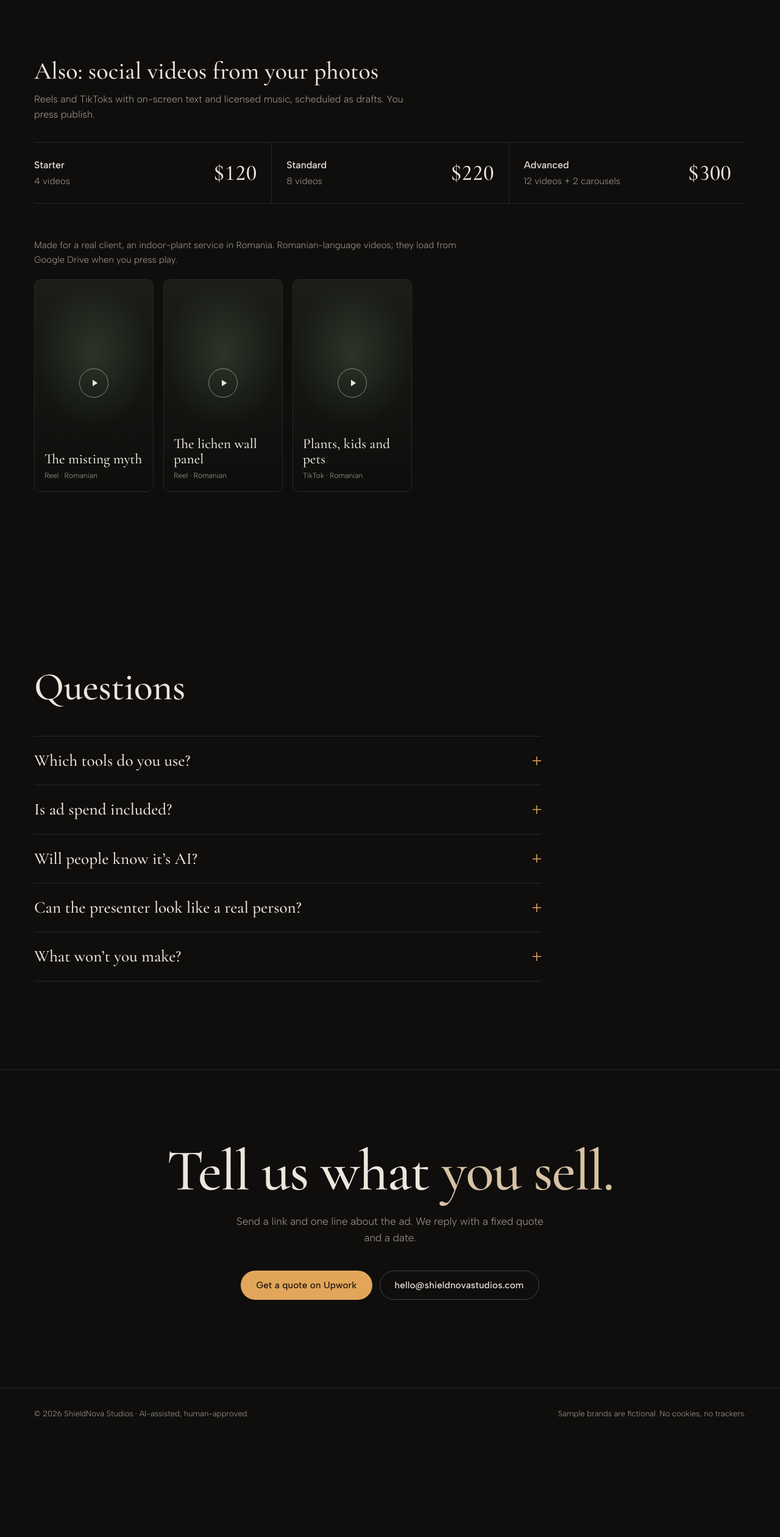
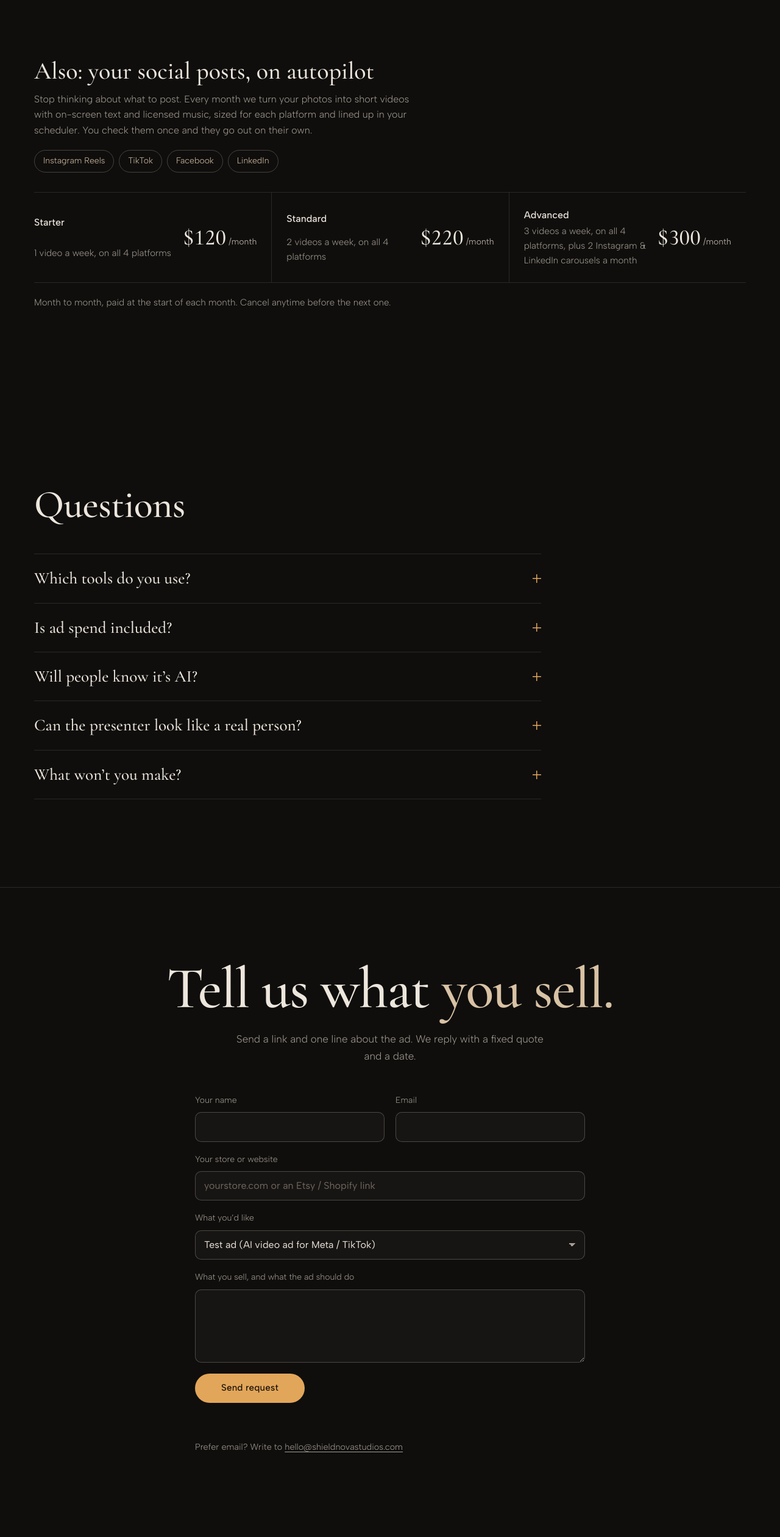
Before and after one commit to shieldnovastudios-labs/shieldnovastudios-site, a plain HTML site: page index.html in a window 1280 px wide. Shown: the part 3339-5860 px from the top of the page at 61% size. Before the commit the page ends 5709 px from the top, so only its background shows below. Drawn offline with nearby package versions, Linux system fonts and the light colour scheme.

Commit message:
Quote form that delivers requests, monthly social packs on all platforms, Romanian reels removed

```diff
--- a/index.html
+++ b/index.html
@@ -125,39 +125,19 @@
       </div>
 
       <div class="social" id="social" aria-labelledby="social-title">
-        <h3 id="social-title" class="social__title reveal">Also: social videos from your photos</h3>
-        <p class="social__intro reveal">Reels and TikToks with on-screen text and licensed music, scheduled as drafts. You press publish.</p>
+        <h3 id="social-title" class="social__title reveal">Also: your social posts, on autopilot</h3>
+        <p class="social__intro reveal">Stop thinking about what to post. Every month we turn your photos into short videos with on-screen text and licensed music, sized for each platform and lined up in your scheduler. You check them once and they go out on their own.</p>
+        <ul class="platforms reveal" aria-label="Every video goes out on">
+          <li>Instagram Reels</li><li>TikTok</li><li>Facebook</li><li>LinkedIn</li>
+        </ul>
 
         <ul class="packs reveal">
-          <li><span class="packs__name">Starter</span><span class="packs__price">$120</span><span class="packs__what">4 videos</span></li>
-          <li><span class="packs__name">Standard</span><span class="packs__price">$220</span><span class="packs__what">8 videos</span></li>
-          <li><span class="packs__name">Advanced</span><span class="packs__price">$300</span><span class="packs__what">12 videos + 2 carousels</span></li>
+          <li><span class="packs__name">Starter</span><span class="packs__price">$120<small>/month</small></span><span class="packs__what">1 video a week, on all 4 platforms</span></li>
+          <li><span class="packs__name">Standard</span><span class="packs__price">$220<small>/month</small></span><span class="packs__what">2 videos a week, on all 4 platforms</span></li>
+          <li><span class="packs__name">Advanced</span><span class="packs__price">$300<small>/month</small></span><span class="packs__what">3 videos a week, on all 4 platforms, plus 2 Instagram &amp; LinkedIn carousels a month</span></li>
         </ul>
+        <p class="packs__terms reveal">Month to month, paid at the start of each month. Cancel anytime before the next one.</p>
 
-        <p class="reels__cap reveal">Made for a real client, an indoor-plant service in Romania. Romanian-language videos; they load from Google Drive when you press play.</p>
-        <ul class="reels reveal" data-reels>
-          <li class="reel">
-            <button class="reel__play" type="button" data-drive="1ZTm7PB9ChqYKIOYfQQjxihFUFthbQPmX" aria-label="Play video: the misting myth (Romanian, loads from Google Drive)">
-              <span class="reel__btn" aria-hidden="true"><svg viewBox="0 0 24 24"><path d="M8 5v14l11-7z"/></svg></span>
-              <span class="reel__title">The misting myth</span>
-              <span class="reel__meta">Reel · Romanian</span>
-            </button>
-          </li>
-          <li class="reel">
-            <button class="reel__play" type="button" data-drive="1ELF2Fgu4XRLKnhOcG9q8m_rcP8k7zrIR" aria-label="Play video: the lichen wall panel (Romanian, loads from Google Drive)">
-              <span class="reel__btn" aria-hidden="true"><svg viewBox="0 0 24 24"><path d="M8 5v14l11-7z"/></svg></span>
-              <span class="reel__title">The lichen wall panel</span>
-              <span class="reel__meta">Reel · Romanian</span>
-            </button>
-          </li>
-          <li class="reel">
-            <button class="reel__play" type="button" data-drive="1B7yi1N_fRAKzSs29HwwLiePXOc2fPHI7" aria-label="Play video: plants, kids and pets (Romanian, loads from Google Drive)">
-              <span class="reel__btn" aria-hidden="true"><svg viewBox="0 0 24 24"><path d="M8 5v14l11-7z"/></svg></span>
-              <span class="reel__title">Plants, kids and pets</span>
-              <span class="reel__meta">TikTok · Romanian</span>
-            </button>
-          </li>
-        </ul>
       </div>
     </section>
 
@@ -194,10 +174,46 @@
     <section class="contact" id="contact" aria-labelledby="contact-title">
       <h2 id="contact-title" class="reveal">Tell us what <span>you sell.</span></h2>
       <p class="reveal">Send a link and one line about the ad. We reply with a fixed quote and a date.</p>
-      <div class="actions reveal">
-        <a class="btn btn--accent" href="#upwork" data-upwork>Get a quote on Upwork</a>
-        <a class="btn btn--line" href="mailto:hello@shieldnovastudios.com?subject=Quote%20for%20an%20AI%20video%20ad">hello@shieldnovastudios.com</a>
-      </div>
+
+      <form class="quote reveal" data-quote action="https://api.web3forms.com/submit" method="POST" novalidate>
+        <input type="hidden" name="access_key" value="">
+        <input type="hidden" name="subject" value="New quote request · shieldnovastudios.com">
+        <input type="hidden" name="from_name" value="ShieldNova Studios website">
+        <input type="checkbox" name="botcheck" class="quote__trap" tabindex="-1" autocomplete="off" aria-hidden="true">
+
+        <div class="quote__row">
+          <label class="field">
+            <span>Your name</span>
+            <input name="name" type="text" autocomplete="name" required maxlength="120">
+          </label>
+          <label class="field">
+            <span>Email</span>
+            <input name="email" type="email" autocomplete="email" inputmode="email" required maxlength="200">
+          </label>
+        </div>
+        <label class="field">
+          <span>Your store or website</span>
+          <input name="store" type="text" inputmode="url" placeholder="yourstore.com or an Etsy / Shopify link" maxlength="300">
+        </label>
+        <label class="field">
+          <span>What you’d like</span>
+          <select name="interest">
+            <option>Test ad (AI video ad for Meta / TikTok)</option>
+            <option>Social posts · Starter, $120/month</option>
+            <option>Social posts · Standard, $220/month</option>
+            <option>Social posts · Advanced, $300/month</option>
+            <option>Not sure yet</option>
+          </select>
+        </label>
+        <label class="field">
+          <span>What you sell, and what the ad should do</span>
+          <textarea name="message" rows="4" required maxlength="3000"></textarea>
+        </label>
+
+        <button class="btn btn--accent quote__send" type="submit">Send request</button>
+        <p class="quote__status" data-quote-status role="status" aria-live="polite"></p>
+        <p class="quote__alt">Prefer email? Write to <a href="mailto:hello@shieldnovastudios.com?subject=Quote%20for%20an%20AI%20video%20ad">hello@shieldnovastudios.com</a></p>
+      </form>
     </section>
   </main>
 
--- a/main.js
+++ b/main.js
@@ -44,6 +44,17 @@ const SAMPLES = [
     poster: "media/oxbeck.jpg"
   }
 ];
+
+/* =====================================================================
+   QUOTE_FORM — where the "Send request" form delivers.
+   key: the Web3Forms access key (public by design: it only lets people
+        send messages TO the agency inbox). Empty = the form falls back
+        to opening the visitor's email app, pre-filled.
+   ===================================================================== */
+const QUOTE_FORM = {
+  key: "6685e794-0d16-45df-9d47-6159ea44da35",
+  email: "hello@shieldnovastudios.com"
+};
 
 (function () {
   "use strict";
@@ -156,29 +167,70 @@ const SAMPLES = [
     });
   }
 
-  /* ---------- client reels: load Google Drive only on press ---------- */
-  document.querySelectorAll("[data-drive]").forEach(function (btn) {
-    btn.addEventListener("click", function () {
-      const id = btn.getAttribute("data-drive");
-      const f = document.createElement("iframe");
-      f.src = "https://drive.google.com/file/d/" + encodeURIComponent(id) + "/preview";
-      f.title = btn.querySelector(".reel__title").textContent + " (video from Google Drive)";
-      f.allow = "autoplay; fullscreen";
-      f.allowFullscreen = true;
-      btn.parentNode.replaceChild(f, btn);
-      f.focus();
+  /* ---------- quote form ---------- */
+  const form = document.querySelector("[data-quote]");
+  if (form) {
+    const status = form.querySelector("[data-quote-status]");
+    const send = form.querySelector(".quote__send");
+    form.elements.access_key.value = QUOTE_FORM.key;
+
+    function say(text, isError) {
+      status.textContent = text;
+      status.classList.toggle("is-error", Boolean(isError));
+    }
+
+    /* No key yet: open the visitor's mail app with everything they typed, so nothing is lost. */
+    function mailFallback() {
+      const f = form.elements;
+      const body = "Name: " + f.name.value + "\nEmail: " + f.email.value + "\nStore: " + f.store.value +
+        "\nInterested in: " + f.interest.value + "\n\n" + f.message.value;
+      window.location.href = "mailto:" + QUOTE_FORM.email + "?subject=" + encodeURIComponent("Quote request") +
+        "&body=" + encodeURIComponent(body);
+      say("Your email app should open with your request filled in. If it doesn’t, write to " + QUOTE_FORM.email + ".");
+    }
+
+    form.addEventListener("submit", function (e) {
+      e.preventDefault();
+      let first = null;
+      ["name", "email", "message"].forEach(function (n) {
+        const input = form.elements[n];
+        const ok = input.value.trim() !== "" && (n !== "email" || input.checkValidity());
+        input.setAttribute("aria-invalid", ok ? "false" : "true");
+        if (!ok && !first) first = input;
+      });
+      if (first) {
+        say(first.name === "email" && first.value.trim() ? "That email address doesn’t look right." : "Please fill in your name, email and a line about what you sell.", true);
+        first.focus();
+        return;
+      }
+      if (form.elements.botcheck.checked) return;   /* spam bot */
+      if (!QUOTE_FORM.key) { mailFallback(); return; }
+
+      send.disabled = true;
+      send.textContent = "Sending…";
+      say("");
+      fetch(form.action, {
+        method: "POST",
+        headers: { Accept: "application/json" },
+        body: new FormData(form)
+      })
+        .then(function (r) { return r.json().then(function (d) { return { ok: r.ok && d.success, d: d }; }); })
+        .then(function (res) {
+          if (!res.ok) throw new Error((res.d && res.d.message) || "not sent");
+          const who = form.elements.email.value;
+          form.classList.add("is-sent");
+          say("Thanks, your request is in. We’ll reply to " + who + " with a quote and a date.");
+          form.reset();
+        })
+        .catch(function () {
+          say("Sorry, it didn’t go through. Please email " + QUOTE_FORM.email + " and we’ll reply the same way.", true);
+        })
+        .then(function () {
+          send.disabled = false;
+          send.textContent = "Send request";
+        });
     });
-  });
-
-  /* ---------- Upwork link not set yet ---------- */
-  document.querySelectorAll("[data-upwork]").forEach(function (a) {
-    if (a.getAttribute("href") === "#upwork") {
-      a.addEventListener("click", function (e) {
-        e.preventDefault();
-        window.location.href = "mailto:hello@shieldnovastudios.com?subject=Quote%20for%20an%20AI%20video%20ad";
-      });
-    }
-  });
+  }
 
   const year = document.querySelector("[data-year]");
   if (year) year.textContent = String(new Date().getFullYear());
--- a/styles.css
+++ b/styles.css
@@ -399,6 +399,10 @@ a { color: inherit; text-underline-offset: 0.2em; text-decoration-thickness: 1px
 .packs__name { grid-area: name; font-weight: 500; }
 .packs__what { grid-area: what; color: var(--muted); font-size: 0.9375rem; }
 .packs__price { grid-area: price; font: 500 2.25rem/1 var(--serif); font-variant-numeric: lining-nums tabular-nums; }
+.packs__price small { font: 400 0.875rem/1 var(--sans); color: var(--muted); margin-left: 4px; }
+.platforms { display: flex; flex-wrap: wrap; gap: 8px; list-style: none; margin: 20px 0 0; padding: 0; }
+.platforms li { padding: 6px 14px; border: 1px solid var(--line-strong); border-radius: 999px; font-size: 0.875rem; color: var(--accent-soft); }
+.packs__terms { margin-top: 20px; color: var(--muted); font-size: 0.9375rem; }
 @media (min-width: 760px) {
   .packs { grid-template-columns: repeat(3, 1fr); border-bottom: 1px solid var(--line); }
   .packs li { border-bottom: 0; padding: 24px 24px 24px 0; }
@@ -484,6 +488,39 @@ a { color: inherit; text-underline-offset: 0.2em; text-decoration-thickness: 1px
 .contact .actions { justify-content: center; margin-top: 40px; }
 .contact .btn--line { text-transform: none; }
 
+/* quote form */
+.quote {
+  max-width: 40rem; margin: 48px auto 0;
+  display: grid; gap: 18px;
+  text-align: left;
+}
+.quote__row { display: grid; gap: 18px; }
+@media (min-width: 620px) { .quote__row { grid-template-columns: 1fr 1fr; } }
+.field { display: grid; gap: 8px; }
+.field span { font-size: 0.875rem; color: var(--muted); }
+.field input, .field select, .field textarea {
+  width: 100%;
+  font: 400 1rem/1.4 var(--sans);   /* 16px: stops iOS zooming on focus */
+  color: var(--text);
+  background: var(--bg-raise);
+  border: 1px solid var(--line-strong);
+  border-radius: 10px;
+  padding: 12px 14px;
+  transition: border-color 200ms ease;
+}
+.field textarea { resize: vertical; min-height: 120px; }
+.field select { appearance: none; background-image: linear-gradient(45deg, transparent 50%, var(--muted) 50%), linear-gradient(135deg, var(--muted) 50%, transparent 50%); background-position: calc(100% - 20px) 50%, calc(100% - 14px) 50%; background-size: 6px 6px; background-repeat: no-repeat; padding-right: 40px; }
+.field input::placeholder { color: #6f675e; }
+.field input:focus, .field select:focus, .field textarea:focus { outline: none; border-color: var(--accent); }
+.field [aria-invalid="true"] { border-color: #e27a5a; }
+.quote__trap { position: absolute; left: -9999px; width: 1px; height: 1px; opacity: 0; }
+.quote__send { justify-self: start; min-width: 180px; }
+.quote__send[disabled] { opacity: 0.6; cursor: progress; }
+.contact .quote__status { margin: 0; min-height: 1.6em; max-width: none; font-size: 1rem; color: var(--text); }
+.quote__status.is-error { color: #f0a58c; }
+.contact .quote__alt { margin: 0; max-width: none; font-size: 0.9rem; }
+.quote.is-sent .field, .quote.is-sent .quote__row, .quote.is-sent .quote__send { display: none; }
+
 /* ---------- footer ---------- */
 .site-foot {
   display: flex; flex-wrap: wrap; justify-content: space-between; gap: 8px 24px;
```
